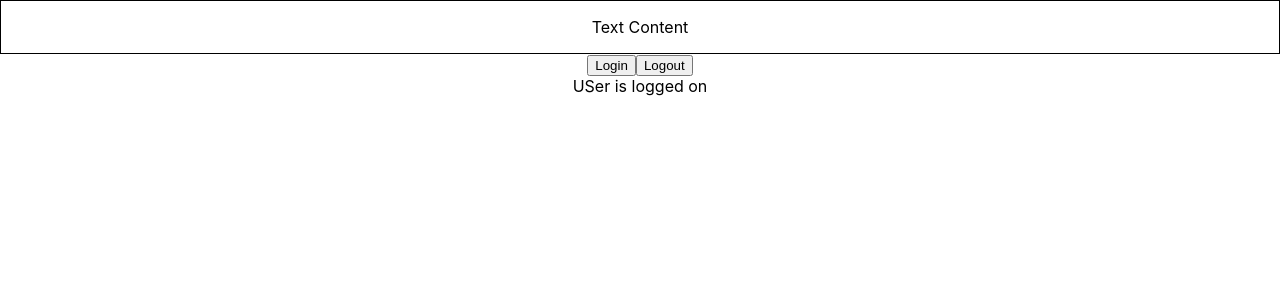
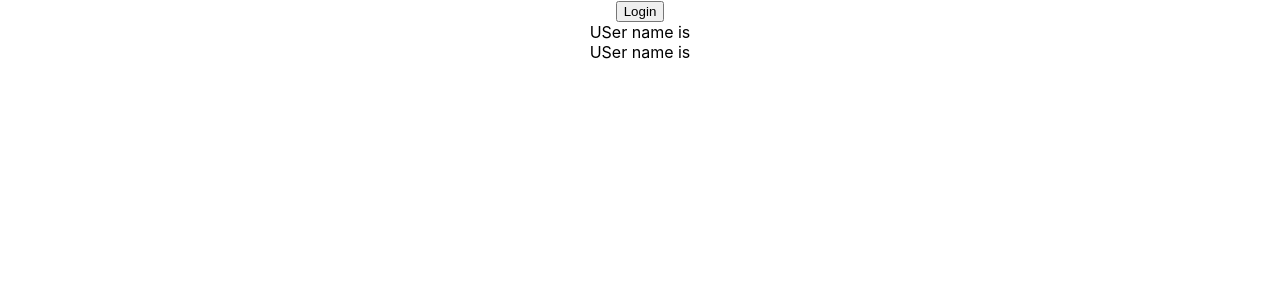
Before and after one commit to Ramdanii19/React-Typescript, a React (Create React App) app: page / in a window 1280 px wide. Shown: the top 300 px of the page. Built offline with nearby package versions, Linux system fonts and the light colour scheme.

Commit message:
useState Type Assertion

```diff
--- a/src/App.tsx
+++ b/src/App.tsx
@@ -9,6 +9,7 @@ import { Person } from './components/Person';
 import { PersonList } from './components/PersonList';
 import { LoggedIn } from './components/state/LoggedIn';
 import { Status } from './components/Status';
+import { User } from './components/User';
 
 function App() {
   const personName = {
@@ -44,8 +45,9 @@ function App() {
       <Greet name='Ramdani' isLoggedIn={true} /> */}
       {/* <Button handleClick={(event, id) => { console.log('Click', event, id) }}></Button>
       <Input value='' handleChange={(event) => console.log(event)} /> */}
-      <Container styles={{ border: '1px solid black', padding: '1rem' }} />
-      <LoggedIn />
+      {/* <Container styles={{ border: '1px solid black', padding: '1rem' }} />
+      <LoggedIn /> */}
+      <User />
     </div>
   );
 }
--- /dev/null
+++ b/src/components/User.tsx
@@ -0,0 +1,22 @@
+import { useState } from "react"
+
+type AuthUser = {
+  name: string
+  email: string
+}
+export const User = () => {
+  const [user, setUser] = useState<AuthUser>({} as AuthUser)
+  const handleLogin = () => {
+    setUser({
+      name: 'Ramdani',
+      email: 'ramdani0519@gmail.com'
+    })
+  }
+  return (
+    <div>
+      <button onClick={handleLogin}>Login</button>
+      <div className="">USer name is {user.name}</div>
+      <div className="">USer name is {user.email}</div>
+    </div>
+  )
+}
```
